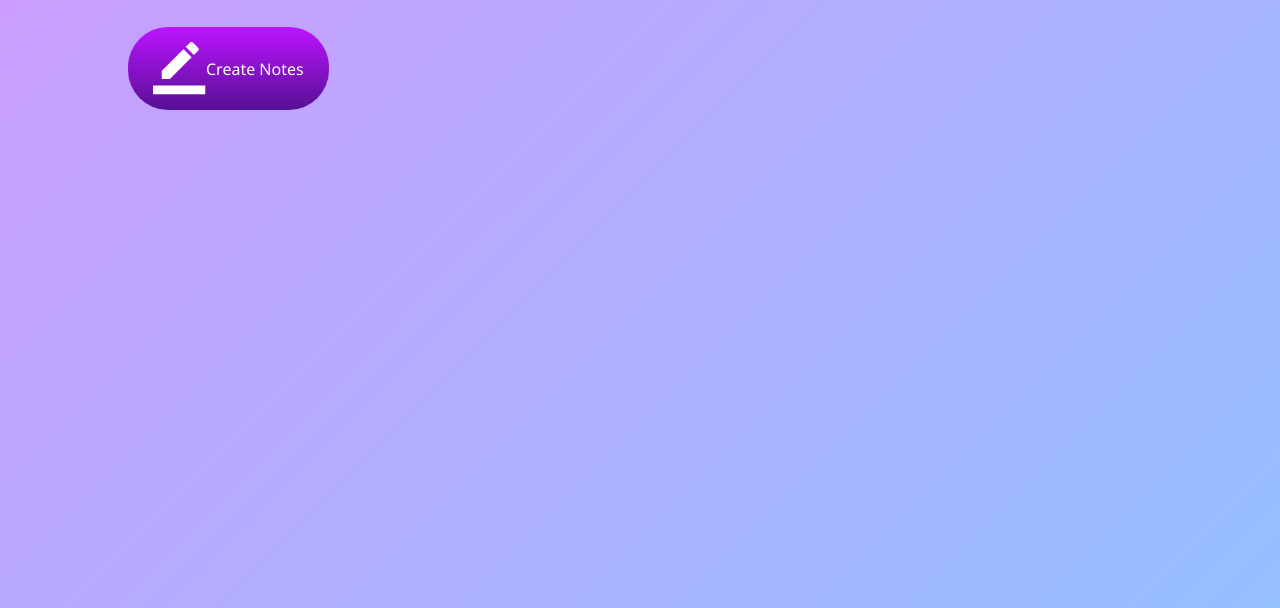
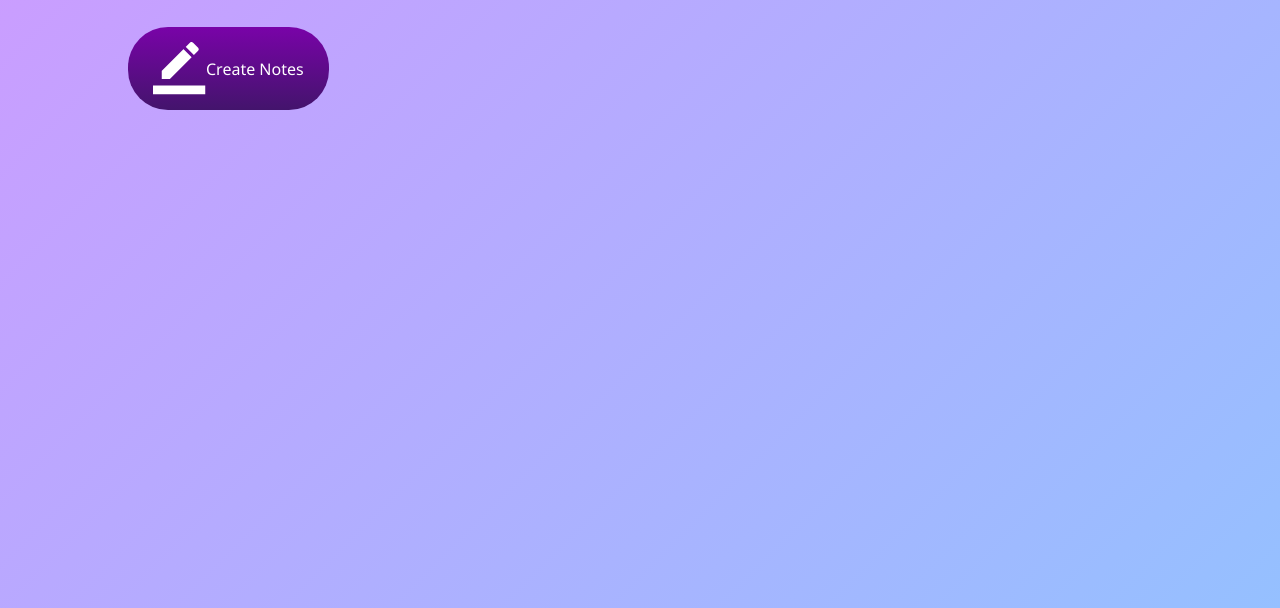
Before and after one commit to trivediayush/Notes-Keeping, a plain HTML site: page index.html in a window 1280 px wide. Shown: the part 192-800 px from the top of the page. Drawn offline with Linux system fonts and the light colour scheme.

Commit message:
Some changes

```diff
--- a/style.css
+++ b/style.css
@@ -25,7 +25,7 @@
 .container button{
     display: flex;
     align-items: center;
-    background: linear-gradient(#bc14ff, #571094);
+    background: linear-gradient(#7903a8, #43146c);
     color: #fff;
     font-size: 16px;
     outline: 0;
```
